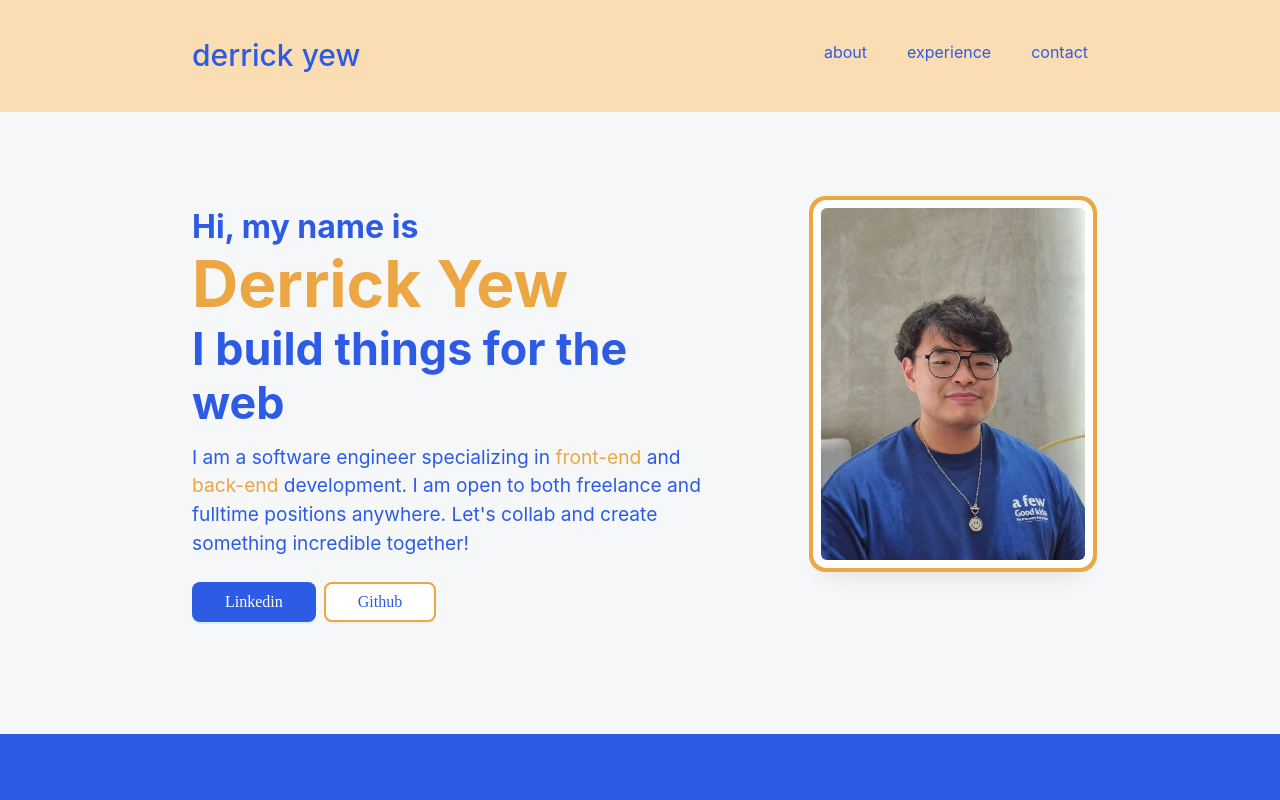
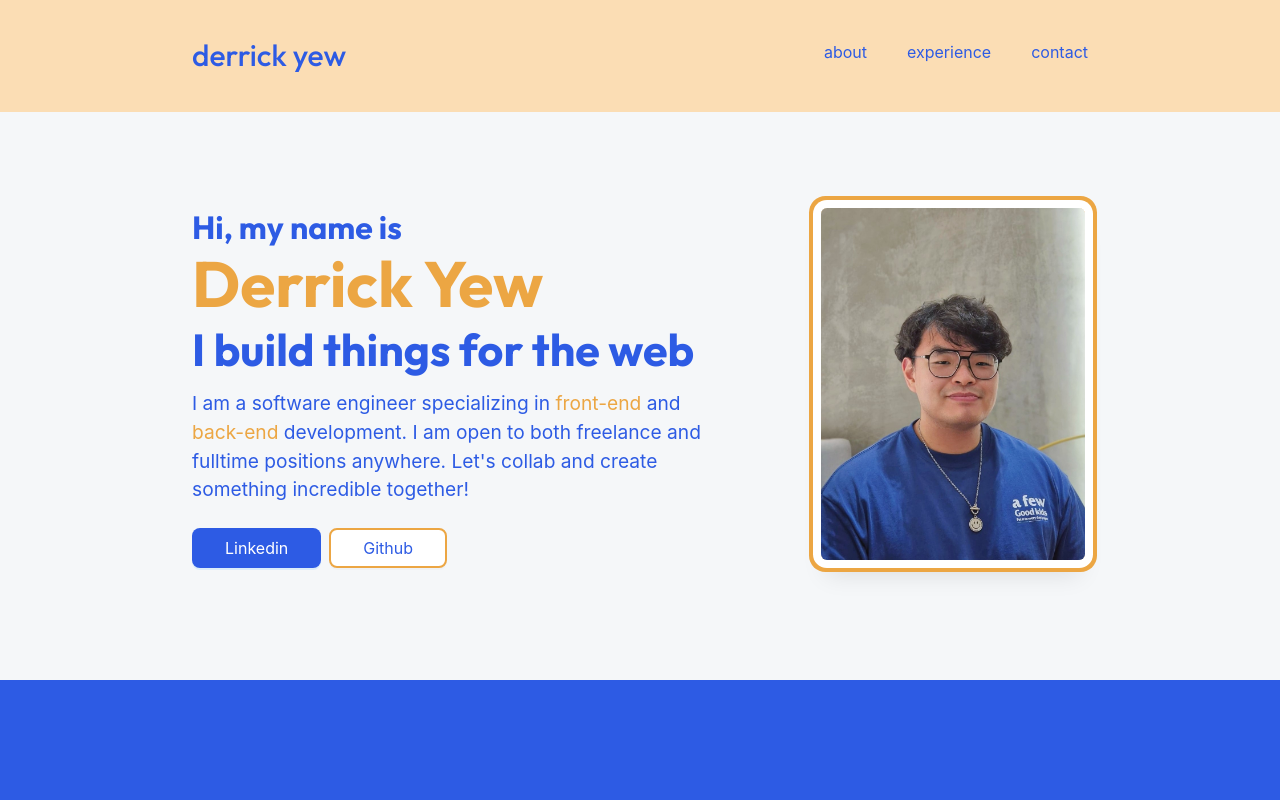
Before and after one commit to DerrickYewBytes/DerrickYewBytes.github.io, a React (Vite) app: page / in a window 1280 px wide. Shown: the top 800 px of the page. Built offline with nearby package versions, Linux system fonts and the light colour scheme.

Commit message:
Updated theme config to outfit fonts and fallback fonts

```diff
--- a/index.html
+++ b/index.html
@@ -5,6 +5,11 @@
     <link rel="icon" type="image/svg+xml" href="/vite.svg" />
     <meta name="viewport" content="width=device-width, initial-scale=1.0" />
     <link rel="preconnect" href="https://fonts.googleapis.com" />
+    <link rel="preconnect" href="https://fonts.gstatic.com" crossorigin />
+    <link
+      href="https://fonts.googleapis.com/css2?family=Outfit:wght@100..900&display=swap"
+      rel="stylesheet"
+    />
     <title>Derrick Yew's Portfolio</title>
   </head>
   <body>
--- a/src/main.tsx
+++ b/src/main.tsx
@@ -9,7 +9,7 @@
     <ConfigProvider
       theme={{
         token: {
-          fontFamily: "Outfit",
+          fontFamily: `"Outfit", "Inter", "system-ui", "Avenir", "Helvetica", "Arial", sans-serif`,
         },
       }}
     >
--- a/tailwind.config.js
+++ b/tailwind.config.js
@@ -8,6 +8,9 @@
       'lg': '1268px'
     },
     extend: {
+      fontFamily: {
+        outfit: ['Outfit', 'sans-serif'],
+      },
       colors: {
         blue: {
           deep: "#2D5BE4",
```
